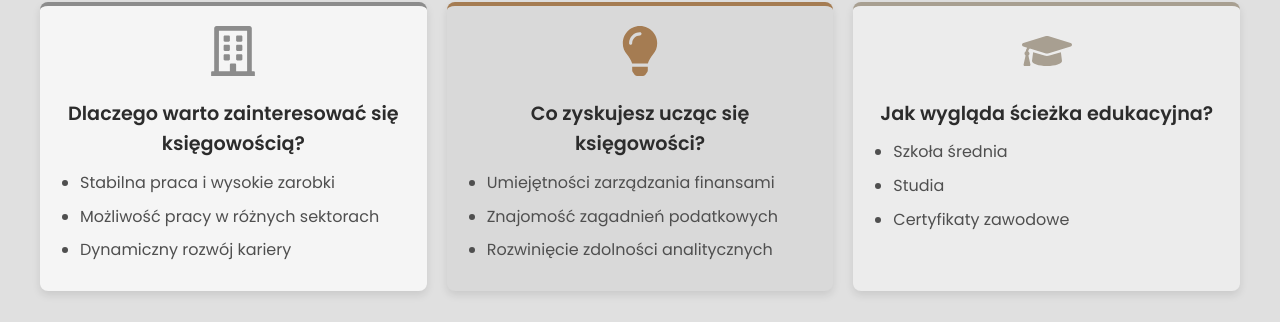
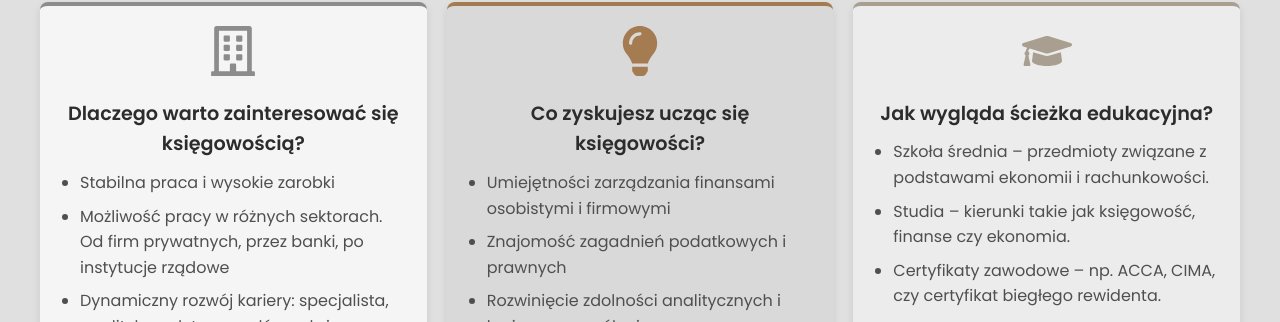
Before and after one commit to sobonkarol/kurs_karolina, a React (Create React App) app in the folder szkolenie_kurs/: page / in a window 1280 px wide. Shown: the part 478-800 px from the top of the page. Built offline with nearby package versions, Linux system fonts and the light colour scheme.

Commit message:
sekcja 2

```diff
--- a/szkolenie_kurs/src/components/Home.js
+++ b/szkolenie_kurs/src/components/Home.js
@@ -265,8 +265,8 @@ const Home = () => {
           <h3>Dlaczego warto zainteresować się księgowością?</h3>
           <ul>
             <li>Stabilna praca i wysokie zarobki</li>
-            <li>Możliwość pracy w różnych sektorach</li>
-            <li>Dynamiczny rozwój kariery</li>
+            <li>Możliwość pracy w różnych sektorach. Od firm prywatnych, przez banki, po instytucje rządowe</li>
+            <li>Dynamiczny rozwój kariery: specjalista, analityk, audytor czy główny księgowy</li>
           </ul>
         </InfoBox>
 
@@ -274,9 +274,9 @@ const Home = () => {
           <FaLightbulb />
           <h3>Co zyskujesz ucząc się księgowości?</h3>
           <ul>
-            <li>Umiejętności zarządzania finansami</li>
-            <li>Znajomość zagadnień podatkowych</li>
-            <li>Rozwinięcie zdolności analitycznych</li>
+            <li>Umiejętności zarządzania finansami osobistymi i firmowymi</li>
+            <li>Znajomość zagadnień podatkowych i prawnych</li>
+            <li>Rozwinięcie zdolności analitycznych i logicznego myślenia</li>
           </ul>
         </InfoBox>
 
@@ -284,9 +284,9 @@ const Home = () => {
           <FaGraduationCap />
           <h3>Jak wygląda ścieżka edukacyjna?</h3>
           <ul>
-            <li>Szkoła średnia</li>
-            <li>Studia</li>
-            <li>Certyfikaty zawodowe</li>
+             <li>Szkoła średnia – przedmioty związane z podstawami ekonomii i rachunkowości.</li>
+             <li>Studia – kierunki takie jak księgowość, finanse czy ekonomia.</li>
+             <li>Certyfikaty zawodowe – np. ACCA, CIMA, czy certyfikat biegłego rewidenta.</li>
           </ul>
         </InfoBox>
       </InfoSection>
```
